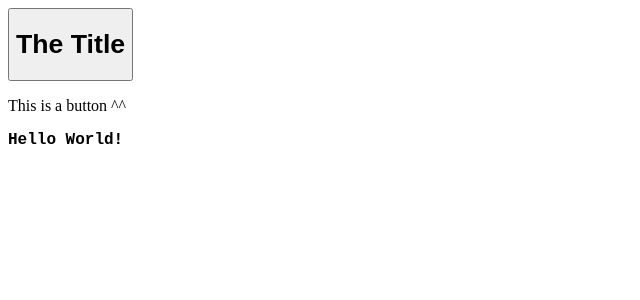
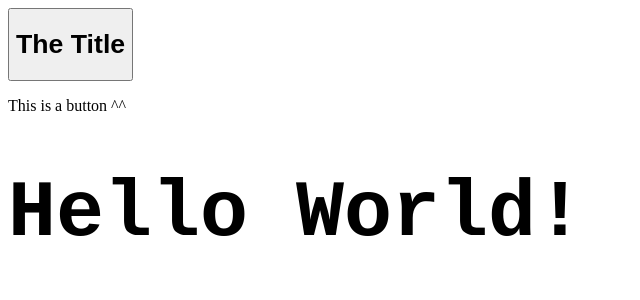
Before and after one commit to kyledoidge/learn-vue, a Vue app: page / in a window 1280 px wide. Shown: the top 300 px of the page, without its empty margins (0-640 px from the left). Built offline with nearby package versions, Linux system fonts and the light colour scheme.

Commit message:
Experimentation with methods

```diff
--- a/package.json
+++ b/package.json
@@ -9,6 +9,7 @@
   },
   "dependencies": {
     "core-js": "^3.6.5",
+    "cypress": "^7.7.0",
     "vue": "^3.0.0"
   },
   "devDependencies": {
--- a/src/App.vue
+++ b/src/App.vue
@@ -20,9 +20,13 @@ export default {
     console.log(`Props: ${props}`)
     console.log(`Context: ${context}`)
   },
-  // lifecycle hook. this is called after the component is created and rendered
+  // lifecycle hook. this is called after the component is created and set up but not yet mounted into DOM
   created () {
     console.log('Component created and rendered')
+  },
+  // lifecycle hook. this is called after the component is mounted into DOM
+  mounted () {
+    console.log('Mounted')
   },
   components: {
     Container,
@@ -52,7 +56,12 @@ export default {
   },
   methods: {
     test () {
-      this.text = 'Clicked'
+      let text = ''
+      for (let i = 0; i < 10; i++) {
+        const num = (Math.floor((Math.random() * 26 + 65))) // Random Capital letter
+        text += String.fromCharCode(num)
+      }
+      this.text = text
     }
 
   }
@@ -66,6 +75,6 @@ export default {
 
   .title {
     font-family: 'Courier New', Courier, monospace;
-    font-size: var(--theSize);
+    font-size: var(--textSize);
   }
 </style>
```
Also changed, not shown: 1 other file (tests, documents, lock files or other folders).
